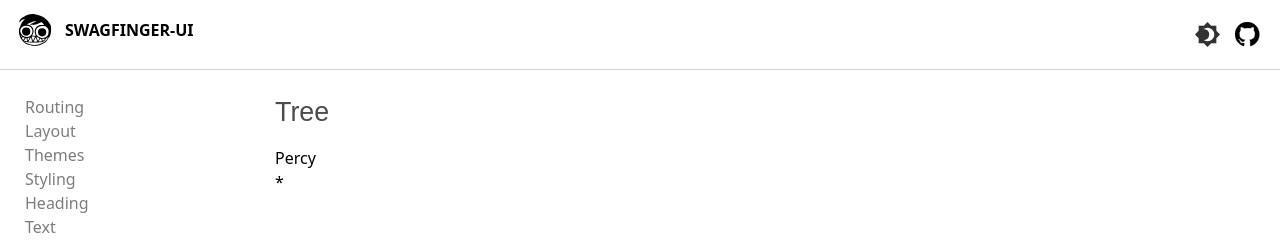
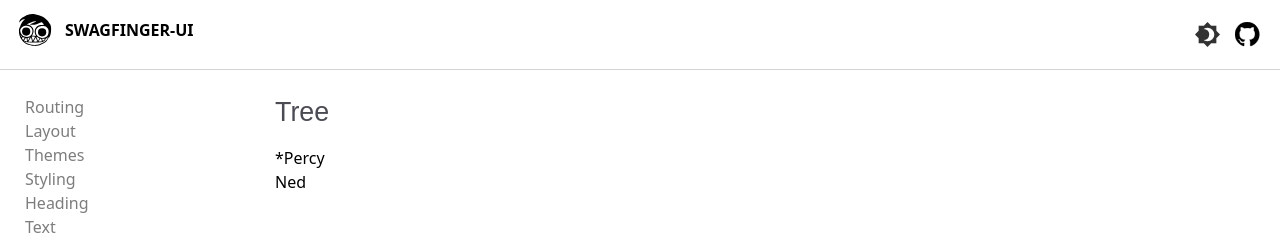
Before and after one commit to clarklindev/fightclubUI, a React (Vite) app: page /tree in a window 1280 px wide. Shown: the top 243 px of the page. Built offline with nearby package versions, Linux system fonts and the light colour scheme.

Commit message:
Infinite adjusting tree

```diff
--- a/src/components/Tree/example/index.jsx
+++ b/src/components/Tree/example/index.jsx
@@ -14,7 +14,12 @@ const TreeExample = () => {
           item: 'John',
           children: [
             { item: 'Alex', link: '' },
-            { item: 'Sam', children: [{ item: 'Pam', link: '' }] },
+            {
+              item: 'Sam',
+              children: [
+                { item: 'Pam', children: [{ item: 'Rick', link: '' }] },
+              ],
+            },
           ],
         },
         {
@@ -22,6 +27,9 @@ const TreeExample = () => {
           children: [{ item: 'Ned', link: '' }],
         },
       ],
+    },
+    {
+      item: 'Ned',
     },
   ]
 
--- a/src/components/Tree/index.jsx
+++ b/src/components/Tree/index.jsx
@@ -16,15 +16,15 @@ const Node = styled.div`
   &[data-expanded='false'] {
     visibility: hidden;
     opacity: 0;
-    transition: all 0.1s ease-in-out;
+    transition: all 0.1s ease-out;
     max-height: 0px;
   }
 
   &[data-expanded='true'] {
     visibility: visible;
     opacity: 1;
-    transition: all 0.1s ease-in-out;
-    max-height: ${({ scrollHeight }) => scrollHeight + 'px'};
+    transition: all 0.1s ease-out;
+    max-height: auto;
   }
 `
 
@@ -50,7 +50,9 @@ const Tree = ({ data, depth = 0 }) => {
     }
   }
 
-  return data.map(({ item, children }, index) => {
+  return (
+    <div style={{ display: 'flex', flexDirection: 'column' }}>
+      {data.map(({ item, children = undefined }, index) => {
         const childRef = useRef()
         return (
           <TreeContainer
@@ -59,30 +61,47 @@ const Tree = ({ data, depth = 0 }) => {
             data-depth={[`${depth}`]}
             data-node={[`${item}`]}
           >
-        <div style={{ display: 'flex' }}>
+            <div
+              style={{
+                display: 'flex',
+                flexDirection: 'column',
+                alignItems: 'flex-start',
+              }}
+            >
+              <div style={{ display: 'flex', flexDirection: 'row' }}>
+                {children && (
+                  <button onClick={() => openChildrenHandler(depth, index)}>
+                    *
+                  </button>
+                )}
                 <button>{item}</button>
               </div>
 
               {children && (
-          <>
-            <button onClick={() => openChildrenHandler(depth, index)}>*</button>
-
                 <Node
                   ref={childRef}
                   scrollHeight={String(childRef?.current?.scrollHeight)}
                   style={{ display: 'flex', flexDirection: 'column' }}
                   data-parent={[`${item}`]}
                   data-expanded={
-                childrenVisible.includes(`${depth}-${index}`) ? 'true' : 'false'
+                    childrenVisible.includes(`${depth}-${index}`)
+                      ? 'true'
+                      : 'false'
                   }
                 >
-              <Tree data={children} depth={parseInt(depth) + 1} parent={item} />
+                  <Tree
+                    data={children}
+                    depth={parseInt(depth) + 1}
+                    parent={item}
+                  />
                 </Node>
-          </>
               )}
+            </div>
           </TreeContainer>
         )
-  })
+      })}
+    </div>
+  )
 }
 
 export default Tree
```
Lines whose indentation alone changed are shown as unchanged.
